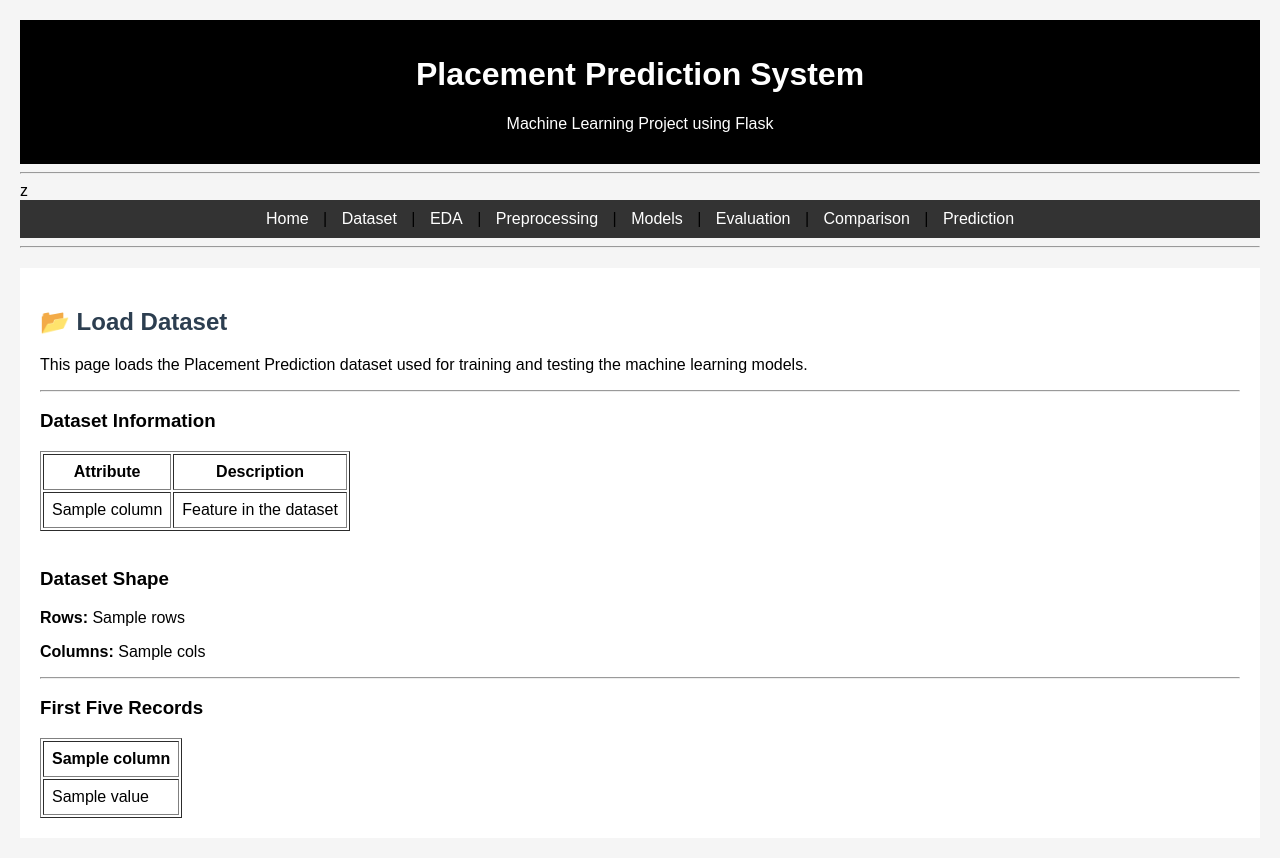
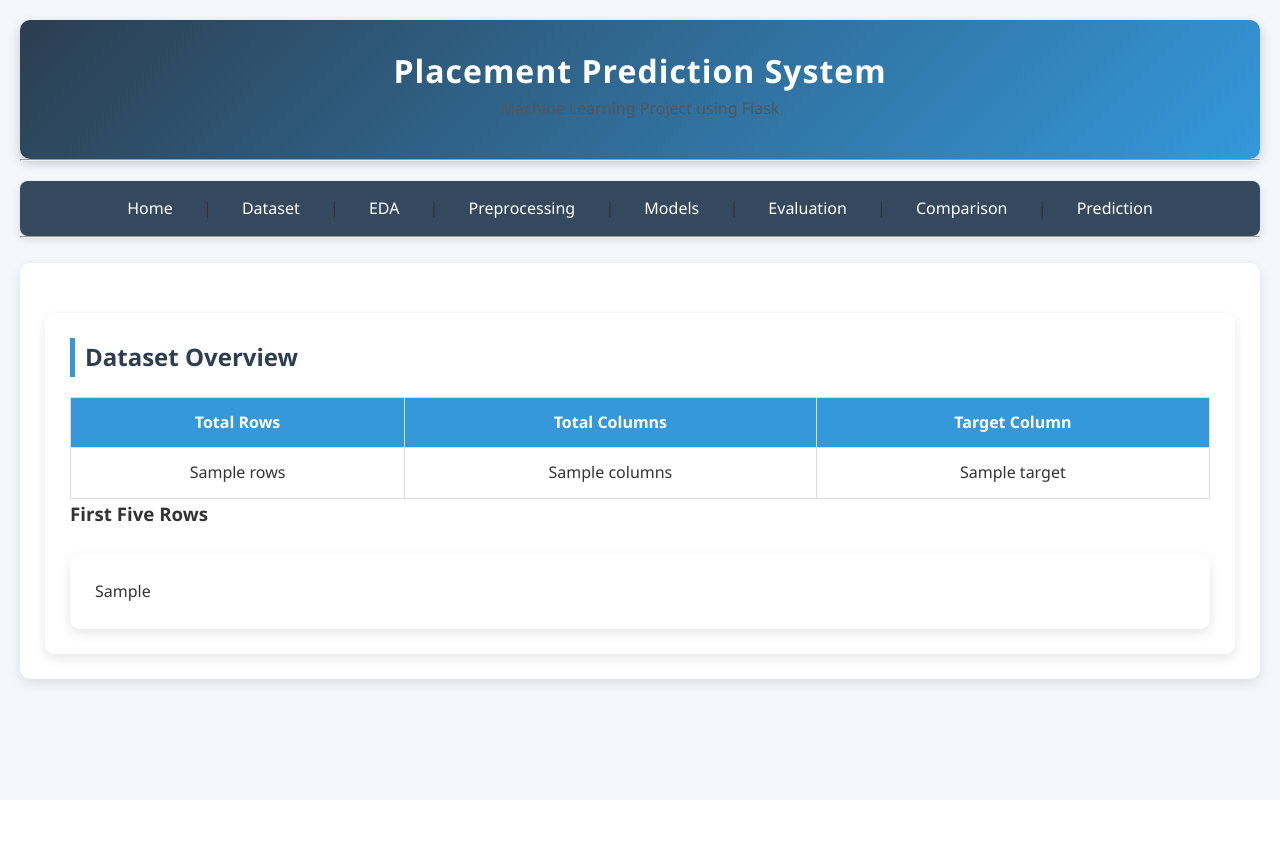
Before and after one commit to tejakiran31053/Placement-Prediction-System, a Flask app: template app/templates/dataset.html in a window 1280 px wide. After the commit the page ends 691 px from the top, so only its background shows below. Run offline with Flask 3, Linux system fonts and the light colour scheme; the template is opened without the code that fills it: most values are stand-ins (such as "Sample title", 1, 10 or a date in 2020).

Commit message:
modified the User Interface

```diff
--- a/app/static/css/style.css
+++ b/app/static/css/style.css
@@ -1,50 +1,129 @@
-body {
-    font-family: Arial, sans-serif;
-    margin: 20px;
-    background-color: #f5f5f5;
+/* Reset */
+* {
+    margin: 0;
+    padding: 0;
+    box-sizing: border-box;
 }
 
+/* Body */
+body {
+    font-family: "Segoe UI", Arial, sans-serif;
+    background: #f4f7fb;
+    color: #333;
+    line-height: 1.6;
+    padding: 20px;
+}
 
 /* Header */
-
 header {
-    background-color: black;
+    background: linear-gradient(135deg, #2c3e50, #3498db);
     color: white;
     text-align: center;
-    padding: 15px;
+    padding: 25px;
+    border-radius: 10px;
+    box-shadow: 0 4px 12px rgba(0, 0, 0, 0.2);
 }
 
+header h1 {
+    font-size: 2rem;
+    letter-spacing: 1px;
+}
 
 /* Navigation */
-
 nav {
-    background-color: #333;
-    padding: 10px;
+    margin-top: 20px;
+    background: #34495e;
+    padding: 15px;
+    border-radius: 8px;
     text-align: center;
+    box-shadow: 0 3px 8px rgba(0, 0, 0, 0.15);
 }
 
 nav a {
     color: white;
     text-decoration: none;
-    margin: 10px;
+    padding: 10px 18px;
+    margin: 0 8px;
+    border-radius: 6px;
+    transition: all 0.3s ease;
+    font-weight: 500;
 }
 
 nav a:hover {
-    color: yellow;
+    background: #3498db;
+    color: white;
 }
 
+/* Content Card */
+div {
+    background: white;
+    margin-top: 25px;
+    padding: 25px;
+    border-radius: 10px;
+    box-shadow: 0 4px 12px rgba(0, 0, 0, 0.1);
+}
 
-/* Content */
+/* Headings */
+h2 {
+    color: #2c3e50;
+    margin-bottom: 15px;
+    border-left: 5px solid #3498db;
+    padding-left: 10px;
+}
 
-div {
-    background-color: white;
-    padding: 20px;
+/* Paragraphs */
+p {
+    margin-bottom: 12px;
+    color: #555;
+}
+
+/* Buttons */
+button {
+    background: #3498db;
+    color: white;
+    border: none;
+    padding: 10px 18px;
+    border-radius: 6px;
+    cursor: pointer;
+    transition: 0.3s;
+    font-size: 15px;
+}
+
+button:hover {
+    background: #2980b9;
+}
+
+/* Tables */
+table {
+    width: 100%;
+    border-collapse: collapse;
     margin-top: 20px;
 }
 
+table th,
+table td {
+    padding: 12px;
+    border: 1px solid #ddd;
+    text-align: center;
+}
 
-/* Headings */
+table th {
+    background: #3498db;
+    color: white;
+}
 
-h2 {
-    color: #2c3e50;
+table tr:nth-child(even) {
+    background: #f9f9f9;
 }
+
+table tr:hover {
+    background: #eef6ff;
+}
+
+/* Footer */
+footer {
+    margin-top: 30px;
+    text-align: center;
+    color: #666;
+    font-size: 14px;
+}
--- a/app/templates/base.html
+++ b/app/templates/base.html
@@ -8,14 +8,15 @@
     <link rel="stylesheet" href="{{ url_for('static', filename='css/style.css') }}">
 </head>
 <body>
-
+    <!-- Header -->
     <header>
         <h1>Placement Prediction System</h1>
         <p>Machine Learning Project using Flask</p>
 
     </header>
     <hr>
-z    <nav>
+    <!-- Navigation Menu -->
+    <nav>
         <a href="/">Home</a> |
         <a href="/dataset">Dataset</a> |
         <a href="/eda">EDA</a> |
--- a/app/templates/dataset.html
+++ b/app/templates/dataset.html
@@ -1,74 +1,28 @@
 {% extends "base.html" %}
 
 {% block content %}
+<div class="container my-4">
+    <h2>Dataset Overview</h2>
 
-<section class="container">
-
-    <h2>📂 Load Dataset</h2>
-
-    <p>
-        This page loads the Placement Prediction dataset used for training
-        and testing the machine learning models.
-    </p>
-
-    <hr>
-
-    <h3>Dataset Information</h3>
-
-    <table border="1" cellpadding="8">
+<table class="table table-bordered table-striped w-50 mb-4">
+    <thead class="table-dark">
         <tr>
-            <th>Attribute</th>
-            <th>Description</th>
+            <th>Total Rows</th>
+            <th>Total Columns</th>
+            <th>Target Column</th>
         </tr>
-
-        {% for column in columns %}
+    </thead>
+    <tbody>
         <tr>
-            <td>{{ column }}</td>
-            <td>Feature in the dataset</td>
+            <td>{{ summary.rows }}</td>
+            <td>{{ summary.columns }}</td>
+            <td>{{ summary.target }}</td>
         </tr>
-        {% endfor %}
-
-    </table>
-
-    <br>
-
-    <h3>Dataset Shape</h3>
-
-    <p><strong>Rows:</strong> {{ rows }}</p>
-    <p><strong>Columns:</strong> {{ cols }}</p>
-
-    <hr>
-
-    <h3>First Five Records</h3>
-
-    <table border="1" cellpadding="8">
-
-        <thead>
-            <tr>
-                {% for column in columns %}
-                <th>{{ column }}</th>
-                {% endfor %}
-            </tr>
-        </thead>
-
-        <tbody>
-
-            {% for row in data %}
-
-            <tr>
-
-                {% for value in row %}
-                <td>{{ value }}</td>
-                {% endfor %}
-
-            </tr>
-
-            {% endfor %}
-
-        </tbody>
-
-    </table>
-
-</section>
-
+    </tbody>
+</table>
+    <h3>First Five  Rows</h3>
+    <div class="table-responsive">
+        {{ first_rows | safe }}
+    </div>
+</div>
 {% endblock %}
```
Also changed, not shown: app/templates/eda.html (+27 -0 lines), src/data/load_data.py (+7 -5 lines).
